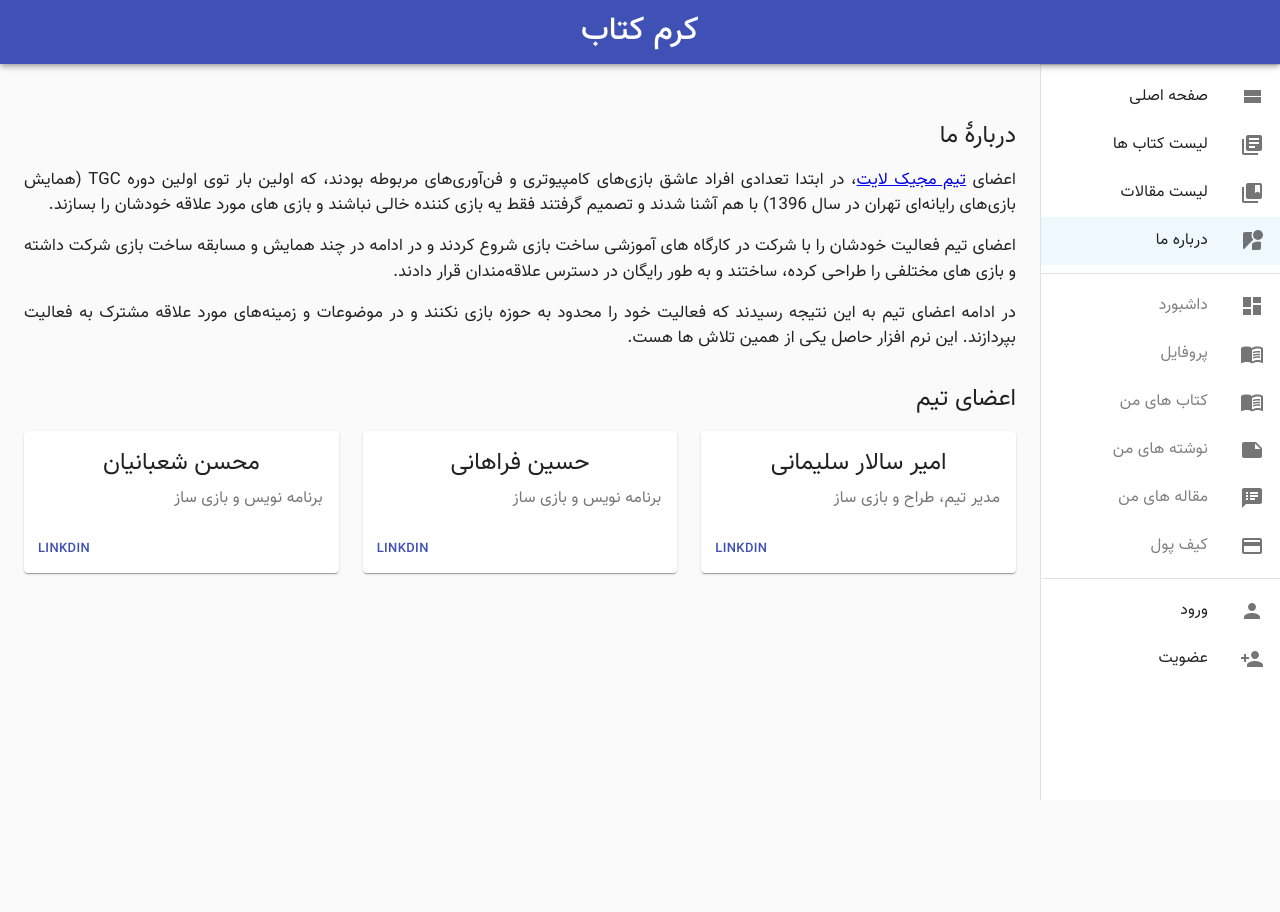
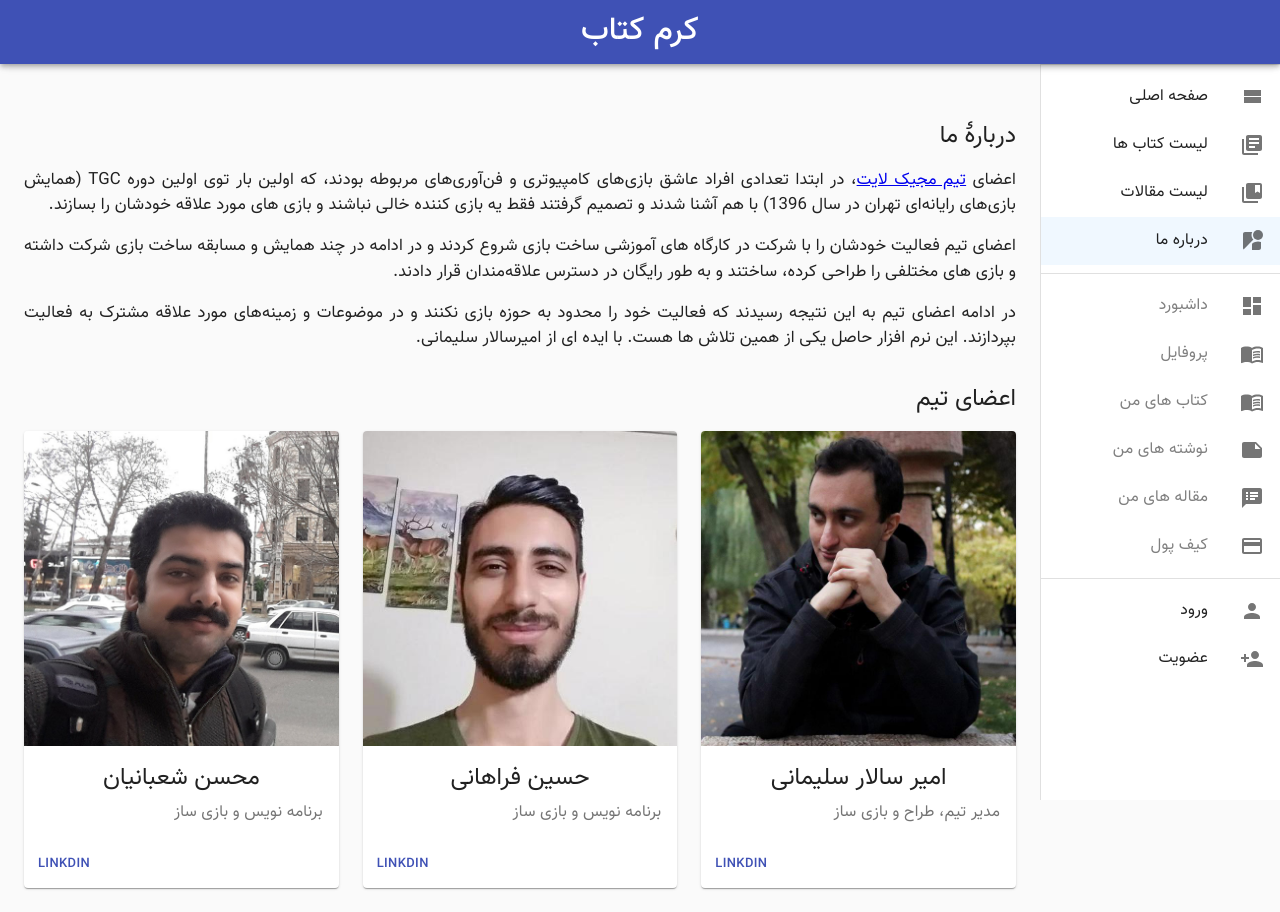
Before and after one commit to mohsen12999/bookworm, a React (Create React App) app: page /about in a window 1280 px wide. Before the commit the page ends 800 px from the top, so only its background shows below. Built offline with nearby package versions, Linux system fonts and the light colour scheme; no server answers.

Commit message:
fix about page

```diff
--- a/src/pages/About.css
+++ b/src/pages/About.css
@@ -21,9 +21,9 @@
 }
 
 .card-content {
-  text-align: center !important;
+    text-align: center;
 }
 
 .card-action {
-  direction: ltr;
+    direction: ltr !important;
 }
--- a/src/pages/About.js
+++ b/src/pages/About.js
@@ -16,41 +16,54 @@ const About = () => (
             دربارۀ ما
         </Typography>
         <Typography paragraph>
-      اعضای <a href="http://magiclight.ir">تیم مجیک لایت</a>، در ابتدا تعدادی
-      افراد عاشق بازی‌های کامپیوتری و فن‌آوری‌های مربوطه بودند، که اولین بار توی
-      اولین دوره TGC (همایش بازی‌های رایانه‌ای تهران در سال 1396) با هم آشنا
-      شدند و تصمیم گرفتند فقط یه بازی کننده خالی نباشند و بازی های مورد علاقه
-      خودشان را بسازند.
+            اعضای{" "}
+            <a href="http://magiclight.ir" title="وب سایت تیم مجیک لایت">
+                تیم مجیک لایت
+            </a>
+            ، در ابتدا تعدادی افراد عاشق بازی‌های کامپیوتری و فن‌آوری‌های مربوطه
+            بودند، که اولین بار توی اولین دوره TGC (همایش بازی‌های رایانه‌ای
+            تهران در سال 1396) با هم آشنا شدند و تصمیم گرفتند فقط یه بازی کننده
+            خالی نباشند و بازی های مورد علاقه خودشان را بسازند.
         </Typography>
         <Typography paragraph>
-      اعضای تیم فعالیت خودشان را با شرکت در کارگاه های آموزشی ساخت بازی شروع
-      کردند و در ادامه در چند همایش و مسابقه ساخت بازی شرکت داشته و بازی های
-      مختلفی را طراحی کرده، ساختند و به طور رایگان در دسترس علاقه‌مندان قرار
-      دادند.
+            اعضای تیم فعالیت خودشان را با شرکت در کارگاه های آموزشی ساخت بازی
+            شروع کردند و در ادامه در چند همایش و مسابقه ساخت بازی شرکت داشته و
+            بازی های مختلفی را طراحی کرده، ساختند و به طور رایگان در دسترس
+            علاقه‌مندان قرار دادند.
         </Typography>
         <Typography paragraph>
-      در ادامه اعضای تیم به این نتیجه رسیدند که فعالیت خود را محدود به حوزه بازی
-      نکنند و در موضوعات و زمینه‌های مورد علاقه مشترک به فعالیت بپردازند. این
-      نرم افزار حاصل یکی از همین تلاش ها هست.
+            در ادامه اعضای تیم به این نتیجه رسیدند که فعالیت خود را محدود به
+            حوزه بازی نکنند و در موضوعات و زمینه‌های مورد علاقه مشترک به فعالیت
+            بپردازند. این نرم افزار حاصل یکی از همین تلاش ها هست. با ایده ای از
+            امیرسالار سلیمانی.
         </Typography>
         <Typography variant="h5" component="h3" className="section-title">
             اعضای تیم
         </Typography>
 
         <Grid className="team-member-grid" container spacing={3}>
-      <Grid item xs={12} sm={4}>
+            <Grid item xs={12} sm={6} md={4}>
                 <Card>
                     <CardActionArea>
                         <CardMedia
+                            component="img"
                             className="card-img"
                             image="/images/user/amir.jpg"
                             title="Amir Salar Soleymani"
                         />
                         <CardContent className="card-content">
-              <Typography gutterBottom variant="h5" component="h2">
+                            <Typography
+                                gutterBottom
+                                variant="h5"
+                                component="h2"
+                            >
                                 امیر سالار سلیمانی
                             </Typography>
-              <Typography variant="body2" color="textSecondary" component="p">
+                            <Typography
+                                variant="body2"
+                                color="textSecondary"
+                                component="p"
+                            >
                                 مدیر تیم، طراح و بازی ساز
                             </Typography>
                         </CardContent>
@@ -67,19 +80,28 @@ const About = () => (
                     </CardActions>
                 </Card>
             </Grid>
-      <Grid item xs={12} sm={4}>
+            <Grid item xs={12} sm={6} md={4}>
                 <Card>
                     <CardActionArea>
                         <CardMedia
+                            component="img"
                             className="card-img"
                             image="/images/user/hosein.jpg"
                             title="Hosein farahani"
                         />
                         <CardContent className="card-content">
-              <Typography gutterBottom variant="h5" component="h2">
+                            <Typography
+                                gutterBottom
+                                variant="h5"
+                                component="h2"
+                            >
                                 حسین فراهانی
                             </Typography>
-              <Typography variant="body2" color="textSecondary" component="p">
+                            <Typography
+                                variant="body2"
+                                color="textSecondary"
+                                component="p"
+                            >
                                 برنامه نویس و بازی ساز
                             </Typography>
                         </CardContent>
@@ -96,19 +118,28 @@ const About = () => (
                     </CardActions>
                 </Card>
             </Grid>
-      <Grid item xs={12} sm={4}>
+            <Grid item xs={12} sm={6} md={4}>
                 <Card>
                     <CardActionArea>
                         <CardMedia
+                            component="img"
                             className="card-img"
                             image="/images/user/mohsen.jpg"
                             title="Mohsen Shabanian"
                         />
                         <CardContent className="card-content">
-              <Typography gutterBottom variant="h5" component="h2">
+                            <Typography
+                                gutterBottom
+                                variant="h5"
+                                component="h2"
+                            >
                                 محسن شعبانیان
                             </Typography>
-              <Typography variant="body2" color="textSecondary" component="p">
+                            <Typography
+                                variant="body2"
+                                color="textSecondary"
+                                component="p"
+                            >
                                 برنامه نویس و بازی ساز
                             </Typography>
                         </CardContent>
```
Lines whose indentation alone changed are shown as unchanged.
